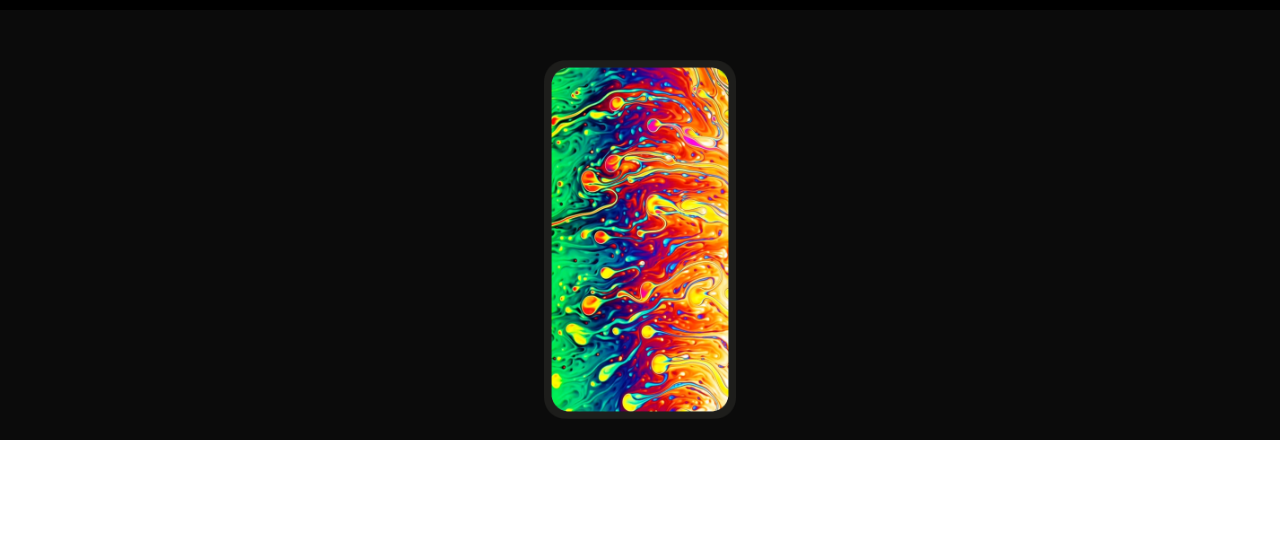
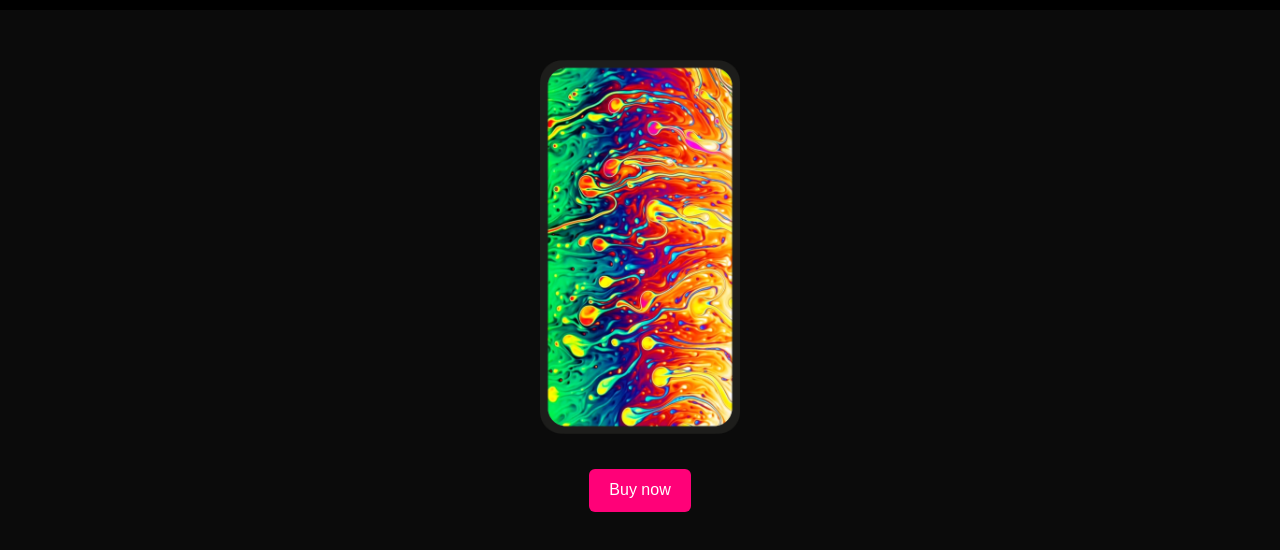
Before and after one commit to LeoAnderssonGuillou/foretagssida, a plain HTML site: page index.html in a window 1280 px wide. Shown: the part 70-620 px from the top of the page. Drawn offline with Linux system fonts and the light colour scheme.

Commit message:
Homepage 1.0

```diff
--- a/index.html
+++ b/index.html
@@ -24,9 +24,11 @@
         <img
                 src="media/phone.png"
                 alt="Walter BruhPhone"
-                width="100%"
                 class="phone"
             />
+            <a href="index.html" class="buy">
+                <p>Buy now</p>
+              </a>
     </main>
 </body>
 </html>
--- a/style.css
+++ b/style.css
@@ -1,5 +1,9 @@
 * {
   font-family: Arial, sans-serif;
+}
+
+html {
+  overflow-x: hidden;
 }
 
 body {
@@ -25,13 +29,36 @@ nav {
 }
 
 main {
+  height: 100%;
   background-color: #0b0b0b;
   display: grid;
-  grid-template-columns: 42.5% 15% 42.5%;
-  grid-template-rows: 50px 180px 200px;
+  grid-template-columns: 1fr min-content 1fr;
+  grid-template-rows: 50px min-content 35px 43px;
+  justify-items: center;
+  align-items: center;
 }
 
 .phone {
   grid-column-start: 2;
   grid-row-start: 2;
+  width: 200px;
 }
+.buy {
+  grid-column-start: 2;
+  grid-row-start: 4;
+  display: flex;
+  align-items: center;
+  height: 100%;
+
+  text-decoration: none;
+  color: white;
+  padding-top: 0px;
+  padding-bottom: 0px;
+  padding-left: 20px;
+  padding-right: 20px;
+  background-color: #ff0178;
+  border-radius: 6px;
+}
+.buy p {
+  margin: 0px;
+}
```
